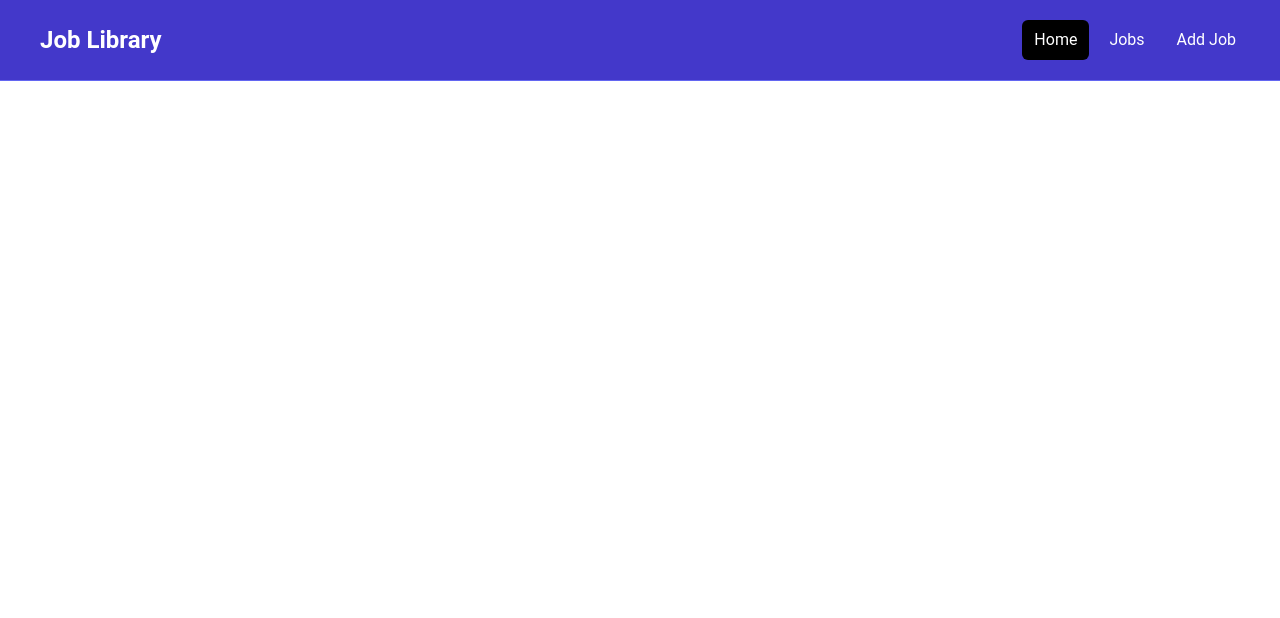
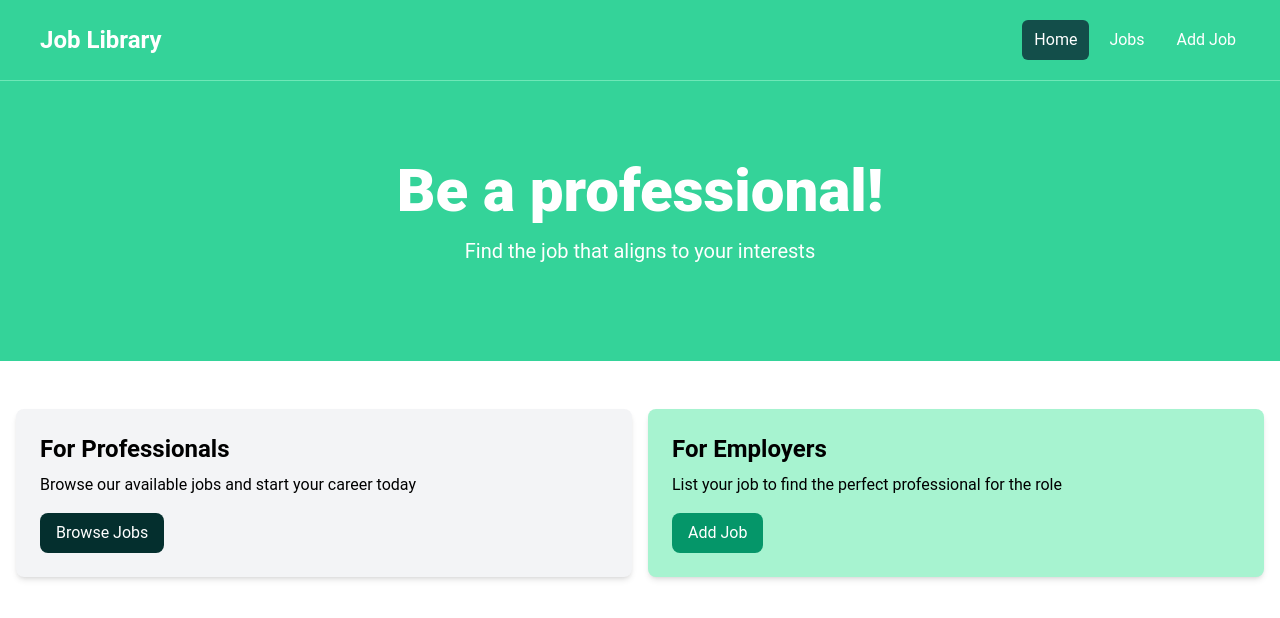
Before and after one commit to dfranzzzzz/Job-Library, a React (Vite) app in the folder Job-Library/: page / in a window 1280 px wide. Shown: the top 618 px of the page. Built offline with nearby package versions, Linux system fonts and the light colour scheme.

Commit message:
Created initial Hero, HomeCards Component and Card Template.  Updated NavBar

```diff
--- a/Job-Library/src/App.jsx
+++ b/Job-Library/src/App.jsx
@@ -1,10 +1,14 @@
 import React from "react";
 import NavBar from "./Components/NavBar";
+import Hero from "./Components/Hero";
+import HomeCards from "./Components/HomeCards";
 
 const App = () => {
   return (
     <>
       <NavBar />
+      <Hero />
+      <HomeCards />
     </>
   );
 };
--- /dev/null
+++ b/Job-Library/src/Components/Hero.jsx
@@ -0,0 +1,21 @@
+import React from "react";
+
+const Hero = ({
+  title = "Be a professional!",
+  subtitle = "Find the job that aligns to your interests",
+}) => {
+  return (
+    <section className="bg-emerald-400 py-20 mb-4">
+      <div className="max-w-7xl mx-auto px-4 sm:px-6 lg:px-8 flex flex-col items-center">
+        <div className="text-center">
+          <h1 className="text-4xl font-extrabold text-white sm:text-5xl md:text-6xl">
+            {title}
+          </h1>
+          <p className="my-4 text-xl text-white">{subtitle}</p>
+        </div>
+      </div>
+    </section>
+  );
+};
+
+export default Hero;
--- /dev/null
+++ b/Job-Library/src/Components/HomeCards.jsx
@@ -0,0 +1,39 @@
+import React from "react";
+import Card from "../Templates/Card";
+
+const HomeCards = () => {
+  return (
+    <section className="py-4">
+      <div className="container-xl lg:container m-auto">
+        <div className="grid grid-cols-1 md:grid-cols-2 gap-4 p-4 rounded-lg">
+          <Card>
+            <h2 className="text-2xl font-bold">For Professionals</h2>
+            <p className="mt-2 mb-4">
+              Browse our available jobs and start your career today
+            </p>
+            <a
+              className="inline-block bg-teal-950 text-white rounded-lg px-4 py-2 hover:bg-teal-900"
+              href=""
+            >
+              Browse Jobs
+            </a>
+          </Card>
+          <Card bg="bg-emerald-200">
+            <h2 className="text-2xl font-bold">For Employers</h2>
+            <p className="mt-2 mb-4">
+              List your job to find the perfect professional for the role
+            </p>
+            <a
+              className="inline-block bg-emerald-600 text-white rounded-lg px-4 py-2 hover:bg-emerald-700"
+              href=""
+            >
+              Add Job
+            </a>
+          </Card>
+        </div>
+      </div>
+    </section>
+  );
+};
+
+export default HomeCards;
--- a/Job-Library/src/Components/NavBar.jsx
+++ b/Job-Library/src/Components/NavBar.jsx
@@ -2,8 +2,7 @@
 
 const NavBar = () => {
   return (
-    <>
-      <nav className="bg-indigo-700 border-b border-indigo-500">
+    <nav className="bg-emerald-400 border-b border-emerald-300">
       <div className="mx-auto max-w-7xl px-2 sm:px-6 lg:px-8">
         <div className="flex h-20 items-center justify-between">
           <div className="flex flex-1 items-center justify-center md:items-stretch md:justify-start">
@@ -16,19 +15,19 @@
             <div className="md:ml-auto">
               <div className="flex space-x-2">
                 <a
-                    className="bg-black text-white hover:bg-gray-900 hover:text-white rounded-md px-3 py-2"
+                  className="bg-teal-900 text-white hover:bg-teal-800 hover:text-white rounded-md px-3 py-2"
                   href=""
                 >
                   Home
                 </a>
                 <a
-                    className="text-white hover:bg-gray-900 hover:text-white rounded-md px-3 py-2"
+                  className="text-white hover:bg-teal-800 hover:text-white rounded-md px-3 py-2"
                   href=""
                 >
                   Jobs
                 </a>
                 <a
-                    className="text-white hover:bg-gray-900 hover:text-white rounded-md px-3 py-2"
+                  className="text-white hover:bg-teal-800 hover:text-white rounded-md px-3 py-2"
                   href=""
                 >
                   Add Job
@@ -39,7 +38,6 @@
         </div>
       </div>
     </nav>
-    </>
   );
 };
 
--- /dev/null
+++ b/Job-Library/src/Templates/Card.jsx
@@ -0,0 +1,7 @@
+import React from "react";
+
+const Card = ({ children, bg = "bg-gray-100" }) => {
+  return <div className={`${bg} p-6 rounded-lg shadow-md`}>{children}</div>;
+};
+
+export default Card;
```
Lines whose indentation alone changed are shown as unchanged.
